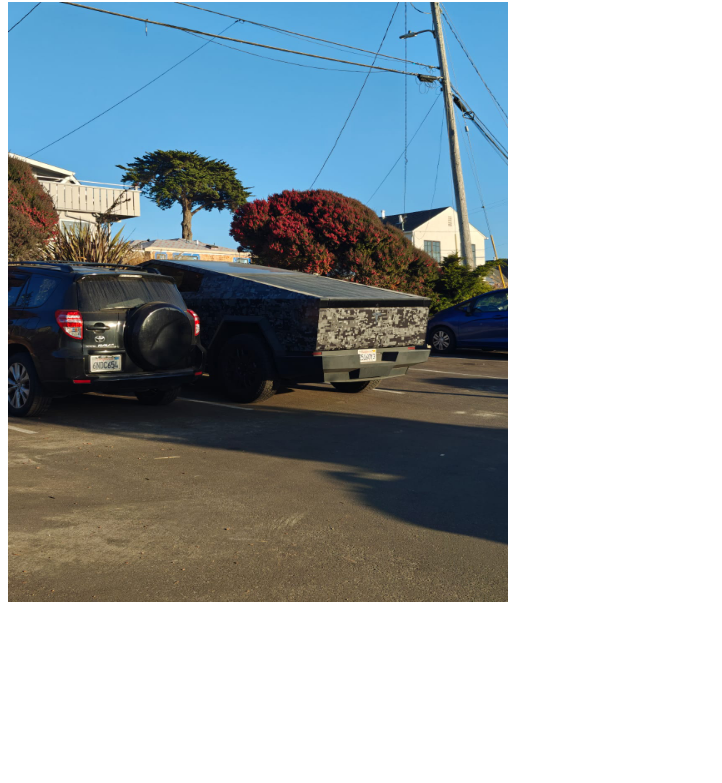
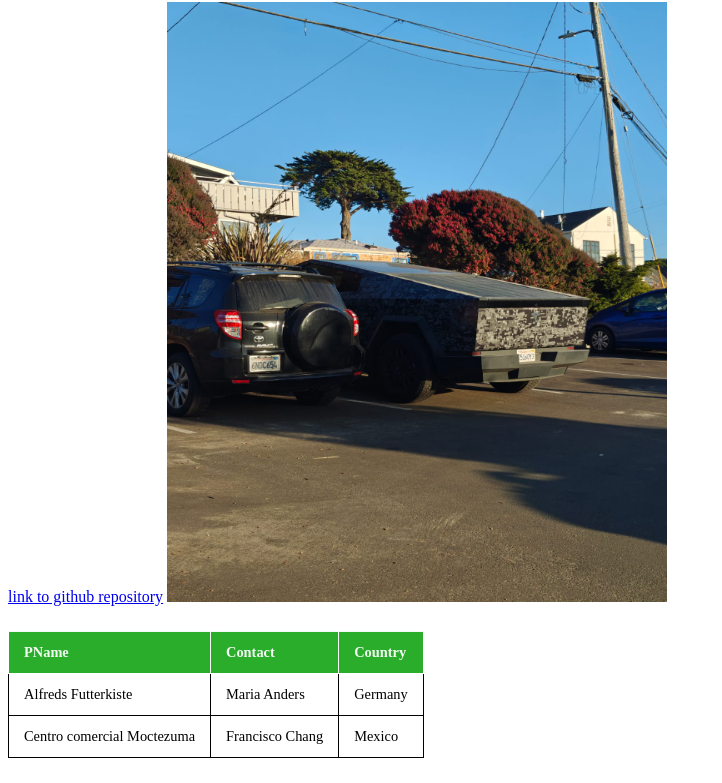
Before and after one commit to Abhi12122000/cs291a-project0, a plain HTML site: page index.html in a window 1280 px wide. Shown: the part 78-861 px from the top of the page, without its empty margins (0-722 px from the left). Before the commit the page ends 800 px from the top, so only its background shows below. Drawn offline with Linux system fonts and the light colour scheme.

Commit message:
added table, stylesheet

```diff
--- a/index.html
+++ b/index.html
@@ -1,6 +1,7 @@
 <!DOCTYPE html>
-<html>
+<html lang="en">
     <head>
+        <link rel="stylesheet" href="style.css" />
         <title>
             CS291A
         </title>
@@ -9,6 +10,24 @@
         <h1>
             CS291A: Project 0
         </h1>
+        <a href="https://github.com/Abhi12122000/cs291a-project0">link to github repository</a>
         <img src="images/cybertruck_parked.jpeg" alt="Cybertruck in Santa Cruz" width="500" height="600">
+        <table class="internship">
+            <tr>
+              <th>PName</th>
+              <th>Contact</th>
+              <th>Country</th>
+            </tr>
+            <tr>
+              <td>Alfreds Futterkiste</td>
+              <td>Maria Anders</td>
+              <td>Germany</td>
+            </tr>
+            <tr>
+              <td>Centro comercial Moctezuma</td>
+              <td>Francisco Chang</td>
+              <td>Mexico</td>
+            </tr>
+          </table>
     </body>
 </html>
--- /dev/null
+++ b/style.css
@@ -0,0 +1,19 @@
+.internship {
+    border-collapse: collapse;
+    margin: 25px 0;
+    font-size: 0.9em;
+    min-width: 400px;
+}
+
+.internship th {
+    background-color: #29ad2b;
+    color: hsla(0, 0%, 100%, 0.947);
+    text-align: left;
+    font-weight: bold;
+}
+
+.internship th,
+.internship td {
+    padding: 12px 15px;
+    border: 1px solid;
+}
```
